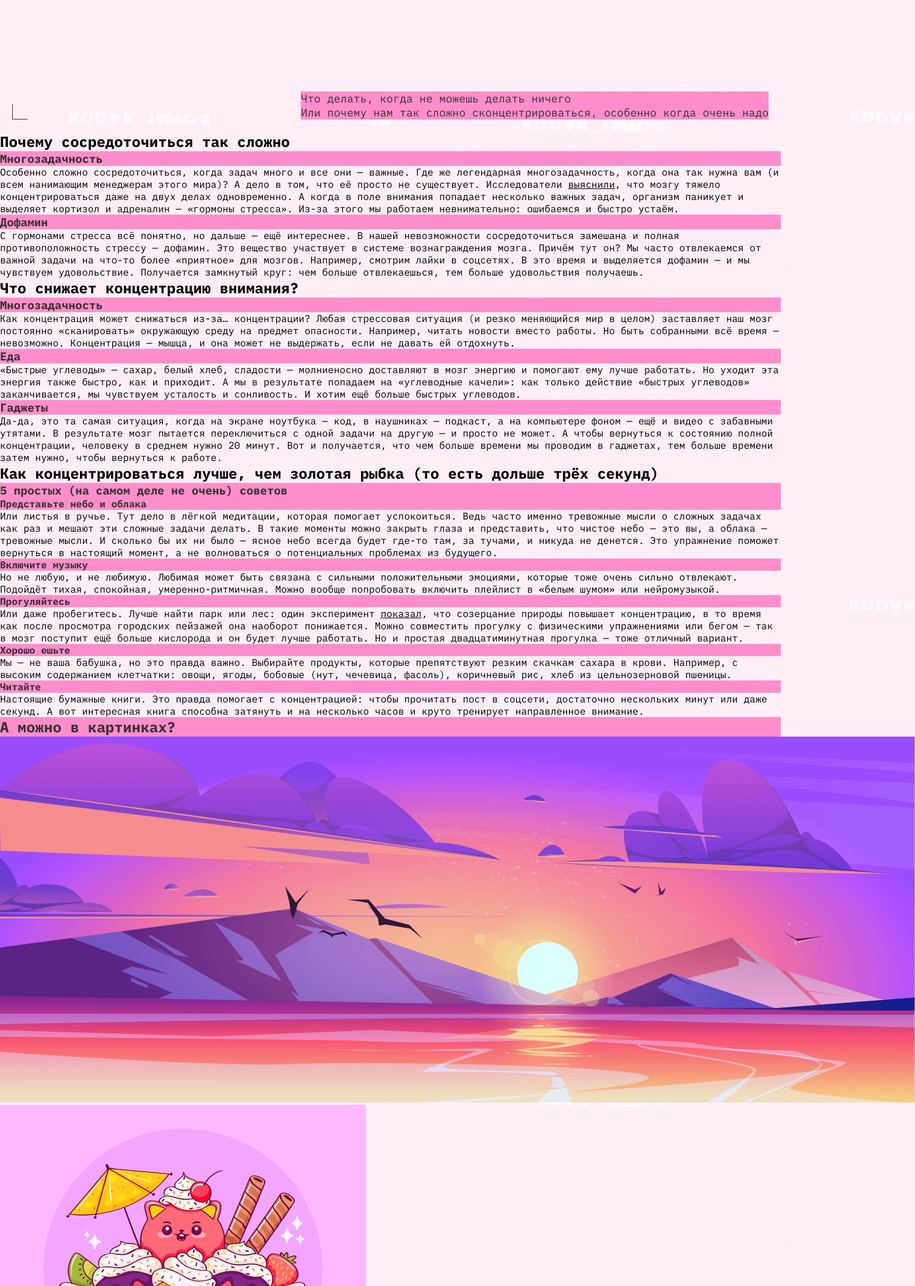
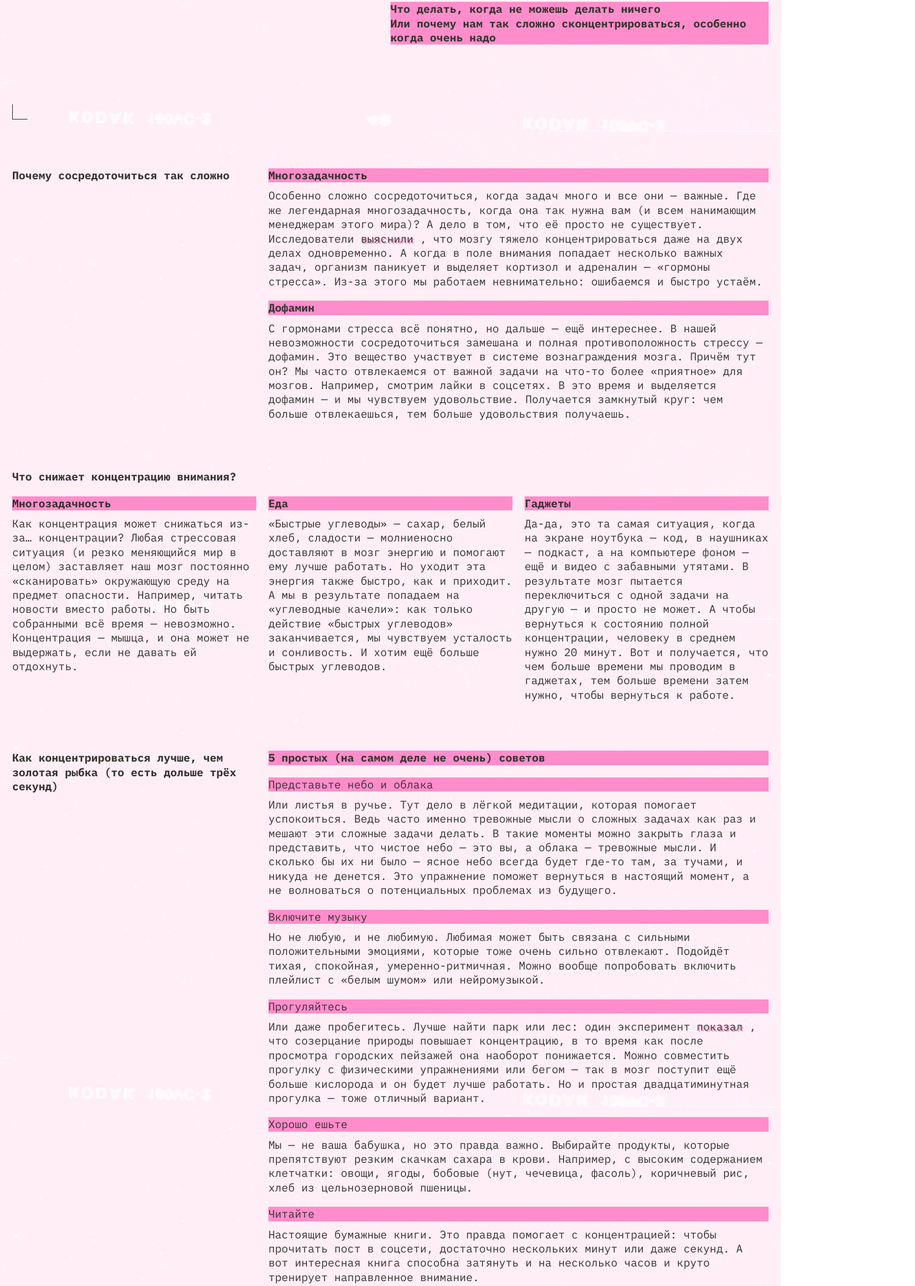
Before and after one commit to viacheslav886/slozhno-sosredotochitsya-ad, a plain HTML site: page index.html in a window 1280 px wide. Shown: the part 584-2693 px from the top of the page at 61% size, 1500 px wide, since content can reach past the window. Drawn offline with Linux system fonts and the light colour scheme.

Commit message:
Update index.html

```diff
--- a/index.html
+++ b/index.html
@@ -1,28 +1,24 @@
 <!DOCTYPE html>
 <html lang="ru">
   <head>
-    <meta charset="UTF-8">
-    <meta http-equiv="X-UA-Compatible" content="IE=edge">
-    <meta name="viewport" content="width=device-width, initial-scale=1.0">
-    <link rel="stylesheet" href="./fonts/fonts.css">
-    <link rel="stylesheet" href="./styles/variables.css">
-    <link rel="stylesheet" href="./styles/globals.css">
-    <link rel="stylesheet" href="./styles/style.css">
-    <link rel="stylesheet" href="./styles/dark.css">
-    <link rel="stylesheet" href="./styles/light.css">
-    <meta name="color-scheme" content="light dark">
-    <meta
-      name="description"
-      content="Страница про способы концентрации внимания."
-    >
-    <link rel="icon" href="./images/favicon.ico" sizes="any">
-    <link rel="icon" href="./images/favicon.svg" type="image/svg+xml">
-    <link rel="apple-touch-icon" href="./images/mobile-icon.png">
+    <meta charset="UTF-8" />
+    <meta http-equiv="X-UA-Compatible" content="IE=edge" />
+    <meta name="viewport" content="width=device-width, initial-scale=1.0" />
+    <meta name="color-scheme" content="dark light" />
     <title>Сложно сосредоточиться</title>
+    <link rel="stylesheet" href="./fonts/fonts.css" />
+    <link rel="stylesheet" href="./styles/globals.css" />
+    <link rel="stylesheet" href="./styles/variables.css" />
+    <link rel="stylesheet" href="./styles/style.css" />
+    <link rel="stylesheet" href="./styles/dark.css" />
+    <link rel="stylesheet" href="./styles/light.css" />
+    <link rel="icon" href="./images/favicon.ico" sizes="any" />
+    <link rel="icon" href="./images/favicon.svg" type="image/svg+xml" />
+    <link rel="apple-touch-icon" href="./images/mobile-icon.png" />
   </head>
   <body class="page">
     <header class="header decorated-zone">
-      <span class="header__bulb" aria-hidden="true">REC</span>
+      <span class="header__rec" aria-hidden="true">rec</span>
       <nav class="header__theme-menu">
         <ul class="header__theme-menu-list">
           <li class="header__theme-menu-item">
@@ -49,191 +45,221 @@
           </li>
         </ul>
       </nav>
-      <h1 class="decorations">no focus</h1>
-      <p class="header__promo title-decor">
-        Что делать, когда не&nbsp;можешь делать ничего<br />Или почему нам так
-        сложно сконцентрироваться, особенно когда очень надо
+      <h1 class="header__logo">no focus</h1>
+      <div class="header__text">
+        <p class="header__paragraph title-decor">
+          Что делать, когда не можешь делать ничего<br />
+          Или почему нам так сложно сконцентрироваться, особенно когда очень надо
         </p>
+      </div>
     </header>
-    <main class="main">
-      <section class="main__section cause">
-        <h2 class="main__section-title">Почему сосредоточиться так сложно</h2>
-        <article class="main__section-content">
-          <h3 class="title-decor">Многозадачность</h3>
-          <p>
+    <main class="content">
+      <section class="why content-section content__section">
+        <h2 class="content-section__title">
+          Почему сосредоточиться так сложно
+        </h2>
+        <div class="text-blocks">
+          <article class="text-block">
+            <h3 class="text-block__heading title-decor">Многозадачность</h3>
+            <div class="text-block__main-content">
+              <p class="text-block__paragraph">
                 Особенно сложно сосредоточиться, когда задач много и все они —
-            важные. Где же легендарная многозадачность, когда она так нужна вам
-            (и всем нанимающим менеджерам этого мира)? А дело в том, что её
-            просто не существует. Исследователи
+                важные. Где же легендарная многозадачность, когда она так нужна
+                вам (и всем нанимающим менеджерам этого мира)? А дело в том, что
+                её просто не существует. Исследователи
                 <a
-              class="card-text-link"
+                class="content__link"
                 href="https://dana.org/article/multicosts-of-multitasking/"
                 target="_blank"
-              >выяснили</a
-            >, что мозгу тяжело концентрироваться даже на двух делах
+                >выяснили</a>
+                , что мозгу тяжело концентрироваться даже на двух делах
                 одновременно. А когда в поле внимания попадает несколько важных
-            задач, организм паникует и выделяет кортизол и адреналин — «гормоны
-            стресса». Из-за этого мы работаем невнимательно: ошибаемся и быстро
-            устаём.
+                задач, организм паникует и выделяет кортизол и адреналин —
+                «гормоны стресса». Из-за этого мы работаем невнимательно:
+                ошибаемся и быстро устаём.
               </p>
+            </div>
           </article>
-        <article class="main__section-content">
-          <h3 class="title-decor">Дофамин</h3>
-          <p>
-            С гормонами стресса всё понятно, но дальше — ещё интереснее. В нашей
-            невозможности сосредоточиться замешана и полная противоположность
-            стрессу — дофамин. Это вещество участвует в системе вознаграждения
-            мозга. Причём тут он? Мы часто отвлекаемся от важной задачи на
-            что-то более «приятное» для мозгов. Например, смотрим лайки в
-            соцсетях. В это время и выделяется дофамин — и мы чувствуем
-            удовольствие. Получается замкнутый круг: чем больше отвлекаешься,
-            тем больше удовольствия получаешь.
+          <article class="text-block">
+            <h3 class="text-block__heading title-decor">Дофамин</h3>
+            <div class="text-block__main-content">
+              <p class="text-block__paragraph">
+                С гормонами стресса всё понятно, но дальше — ещё
+                интереснее. В нашей невозможности сосредоточиться
+                замешана и полная противоположность стрессу — дофамин.
+                Это вещество участвует в системе вознаграждения мозга.
+                Причём тут он? Мы часто отвлекаемся от важной задачи
+                на что-то более «приятное» для мозгов. Например,
+                смотрим лайки в соцсетях. В это время и выделяется
+                дофамин — и мы чувствуем удовольствие. Получается
+                замкнутый круг: чем больше отвлекаешься, тем больше
+                удовольствия получаешь.
               </p>
+            </div>
           </article>
+        </div>
       </section>
-      <section class="main__section factors">
-        <h2 class="main__section-title">Что снижает концентрацию внимания?</h2>
-        <article class="main__section-content">
-          <h3 class="title-decor">Многозадачность</h3>
-          <p>
+      <section class="what content-section content__section">
+        <h2 class="content-section__title">
+          Что снижает концентрацию внимания?
+        </h2>
+        <div class="text-blocks">
+          <article class="text-block">
+            <h3 class="text-block__heading title-decor">Многозадачность</h3>
+            <div class="text-block__main-content">
+              <p class="text-block__paragraph">
                 Как концентрация может снижаться из-за… концентрации? Любая
-            стрессовая ситуация (и резко меняющийся мир в целом) заставляет наш
-            мозг постоянно «сканировать» окружающую среду на предмет опасности.
-            Например, читать новости вместо работы. Но быть собранными всё время
-            — невозможно. Концентрация — мышца, и она может не выдержать, если
-            не давать ей отдохнуть.
+                стрессовая ситуация (и резко меняющийся мир в целом) заставляет
+                наш мозг постоянно «сканировать» окружающую среду на предмет
+                опасности. Например, читать новости вместо работы. Но быть
+                собранными всё время — невозможно. Концентрация — мышца, и она
+                может не выдержать, если не давать ей отдохнуть.
               </p>
+            </div>
           </article>
-        <article class="main__section-content">
-          <h3 class="title-decor">Еда</h3>
-          <p>
-            «Быстрые углеводы» — сахар, белый хлеб, сладости — молниеносно
-            доставляют в мозг энергию и помогают ему лучше работать. Но уходит
-            эта энергия также быстро, как и приходит. А мы в результате попадаем
-            на «углеводные качели»: как только действие «быстрых углеводов»
-            заканчивается, мы чувствуем усталость и сонливость. И хотим ещё
-            больше быстрых углеводов.
+          <article class="text-block">
+            <h3 class="text-block__heading title-decor">Еда</h3>
+            <div class="text-block__main-content">
+              <p class="text-block__paragraph">
+                «Быстрые углеводы» — сахар, белый хлеб, сладости
+                — молниеносно доставляют в мозг энергию и помогают
+                ему лучше работать. Но уходит эта энергия также
+                быстро, как и приходит. А мы в результате попадаем
+                на «углеводные качели»: как только действие «быстрых
+                углеводов» заканчивается, мы чувствуем усталость и
+                сонливость. И хотим ещё больше быстрых углеводов.
               </p>
+            </div>
           </article>
-        <article class="main__section-content">
-          <h3 class="title-decor">Гаджеты</h3>
-          <p>
-            Да-да, это та самая ситуация, когда на экране ноутбука — код, в
-            наушниках — подкаст, а на компьютере фоном — ещё и видео с забавными
-            утятами. В результате мозг пытается переключиться с одной задачи на
-            другую — и просто не может. А чтобы вернуться к состоянию полной
-            концентрации, человеку в среднем нужно 20 минут. Вот и получается,
-            что чем больше времени мы проводим в гаджетах, тем больше времени
-            затем нужно, чтобы вернуться к работе.
+          <article class="text-block">
+            <h3 class="text-block__heading title-decor">Гаджеты</h3>
+            <div class="text-block__main-content">
+              <p class="text-block__paragraph">
+                Да-да, это та самая ситуация, когда на экране ноутбука
+                — код, в наушниках — подкаст, а на компьютере фоном —
+                ещё и видео с забавными утятами. В результате мозг
+                пытается переключиться с одной задачи на другую — и
+                просто не может. А чтобы вернуться к состоянию полной
+                концентрации, человеку в среднем нужно 20 минут. Вот и
+                получается, что чем больше времени мы проводим в
+                гаджетах, тем больше времени затем нужно, чтобы
+                вернуться к работе.
               </p>
+            </div>
           </article>
+        </div>
       </section>
-      <section class="main__section advice">
-        <h2 class="main__section-title">
-          Как концентрироваться лучше, чем золотая рыбка (то есть дольше трёх
-          секунд)
+      <section class="how content-section content__section">
+        <h2 class="content-section__title">
+          Как концентрироваться лучше, чем золотая рыбка (то есть дольше трёх секунд)
         </h2>
-        <h3 class="main__section-subtitle title-decor">
+        <div class="text-blocks">
+          <h3 class="section-how__title title-decor">
             5 простых (на самом деле не очень) советов
           </h3>
-        <article class="main__section-content">
-          <h4 class="title-decor regular">Представьте небо и облака</h4>
-          <p>
+          <article class="text-block">
+            <h3 class="text-block__subheading title-decor">Представьте небо и облака</h3>
+            <div class="text-block__main-content">
+              <p class="text-block__paragraph">
                 Или листья в ручье. Тут дело в лёгкой медитации, которая помогает
-            успокоиться. Ведь часто именно тревожные мысли о сложных задачах как
-            раз и мешают эти сложные задачи делать. В такие моменты можно
+                успокоиться. Ведь часто именно тревожные мысли о сложных задачах
+                как раз и мешают эти сложные задачи делать. В такие моменты можно
                 закрыть глаза и представить, что чистое небо — это вы, а облака —
                 тревожные мысли. И сколько бы их ни было — ясное небо всегда будет
                 где-то там, за тучами, и никуда не денется. Это упражнение поможет
-            вернуться в настоящий момент, а не волноваться о потенциальных
-            проблемах из будущего.
+                вернуться в настоящий момент, а не волноваться о потенциальных проблемах из будущего.
               </p>
+            </div>
           </article>
-        <article class="main__section-content">
-          <h4 class="title-decor regular">Включите музыку</h4>
-          <p>
+          <article class="text-block">
+            <h3 class="text-block__subheading title-decor">Включите музыку</h3>
+            <div class="text-block__main-content">
+              <p class="text-block__paragraph">
                 Но не любую, и не любимую. Любимая может быть связана с сильными
                 положительными эмоциями, которые тоже очень сильно отвлекают.
                 Подойдёт тихая, спокойная, умеренно-ритмичная. Можно вообще
-            попробовать включить плейлист в «белым шумом» или нейромузыкой.
+                попробовать включить плейлист с «белым шумом» или нейромузыкой.
               </p>
+            </div>
           </article>
-        <article class="main__section-content">
-          <h4 class="title-decor regular">Прогуляйтесь</h4>
-          <p>
+          <article class="text-block">
+            <h3 class="text-block__subheading title-decor">Прогуляйтесь</h3>
+            <div class="text-block__main-content">
+              <p class="text-block__paragraph">
                 Или даже пробегитесь. Лучше найти парк или лес: один эксперимент
                 <a
-              class="card-text-link"
+                class="content__link"
                 href="https://www.sciencedirect.com/science/article/abs/pii/S0272494415000328"
                 target="_blank"
-              >показал</a
-            >, что созерцание природы повышает концентрацию, в то время как
+                >показал</a>
+                , что созерцание природы повышает концентрацию, в то время как
                 после просмотра городских пейзажей она наоборот понижается. Можно
-            совместить прогулку с физическими упражнениями или бегом — так в
-            мозг поступит ещё больше кислорода и он будет лучше работать. Но и
-            простая двадцатиминутная прогулка — тоже отличный вариант.
+                совместить прогулку с физическими упражнениями или бегом — так в мозг
+                поступит ещё больше кислорода и он будет лучше работать. Но и простая
+                двадцатиминутная прогулка — тоже отличный вариант.
               </p>
+            </div>
           </article>
-        <article class="main__section-content">
-          <h4 class="title-decor regular">Хорошо ешьте</h4>
-          <p>
+          <article class="text-block">
+            <h3 class="text-block__subheading title-decor">Хорошо ешьте</h3>
+            <div class="text-block__main-content">
+              <p class="text-block__paragraph">
                 Мы — не ваша бабушка, но это правда важно. Выбирайте продукты,
-            которые препятствуют резким скачкам сахара в крови. Например, с
-            высоким содержанием клетчатки: овощи, ягоды, бобовые (нут, чечевица,
-            фасоль), коричневый рис, хлеб из цельнозерновой пшеницы.
+                которые препятствуют резким скачкам сахара в крови. Например,
+                с высоким содержанием клетчатки: овощи, ягоды, бобовые (нут, чечевица, фасоль),
+                коричневый рис, хлеб из цельнозерновой пшеницы.
               </p>
+            </div>
           </article>
-        <article class="main__section-content">
-          <h4 class="title-decor regular">Читайте</h4>
-          <p>
-            Настоящие бумажные книги. Это правда помогает с концентрацией: чтобы
-            прочитать пост в соцсети, достаточно нескольких минут или даже
-            секунд. А вот интересная книга способна затянуть и на несколько
+          <article class="text-block">
+            <h3 class="text-block__subheading title-decor">Читайте</h3>
+            <div class="text-block__main-content">
+              <p class="text-block__paragraph">
+                Настоящие бумажные книги. Это правда помогает с концентрацией:
+                чтобы прочитать пост в соцсети, достаточно нескольких минут или
+                даже секунд. А вот интересная книга способна затянуть и на несколько
                 часов и круто тренирует направленное внимание.
               </p>
+            </div>
           </article>
+        </div>
       </section>
-      <section class="main__section gallery">
-        <h2 class="main__section-subtitle title-decor">А можно в картинках?</h2>
-        <picture class="gallery-image">
+      <section class="content-section content__section grid">
+        <h2 class="grid-heading title-decor">А можно в картинках?</h2>
         <img
-            class="gallery-image-item"
           src="./images/sunset.png"
-            alt="Солнце садится за горы на фоне моря."
           loading="lazy"
-        ></picture>
-        <picture class="gallery-image">
+          alt="Иллюстрация заката"
+          class="grid__image"
+        />
         <img
-            class="gallery-image-item"
           src="./images/ice-cream.png"
-            alt="Глубокая тарелка с шариками мороженого, взбитыми сливками и фруктами."
           loading="lazy"
-        ></picture>
-        <picture class="gallery-image">
+          alt="Иллюстрация с десертом в виде мультяшных персонажей"
+          class="grid__image"
+        />
         <img
-            class="gallery-image-item"
           src="./images/tape.png"
-            alt="Музыкальная кассета крупным планом."
           loading="lazy"
-        ></picture>
-        <picture class="gallery-image">
+          alt="Иллюстрация с кассетой"
+          class="grid__image"
+        />
         <img
-            class="gallery-image-item"
           src="./images/books.png"
-            alt="Стопка книг с чашкой наверху."
           loading="lazy"
-        ></picture>
-        <picture class="gallery-image">
+          alt="Иллюстрация стопка книг"
+          class="grid__image"
+        />
         <img
-            class="gallery-image-item"
           src="./images/street.png"
-            alt="Городская улица с рядами домов с обеих сторон."
           loading="lazy"
-        ></picture>
+          alt="Иллюстрация японской улицы"
+          class="grid__image"
+        />
       </section>
     </main>
-    <footer class="footer">
-      <p class="decorations">focus</p>
+    <footer class="footer decorated-zone">
+      <h2 class="footer__logo">focus</h2>
     </footer>
     <script src="./scripts/script.js"></script>
   </body>
```
Lines whose indentation alone changed are shown as unchanged.
